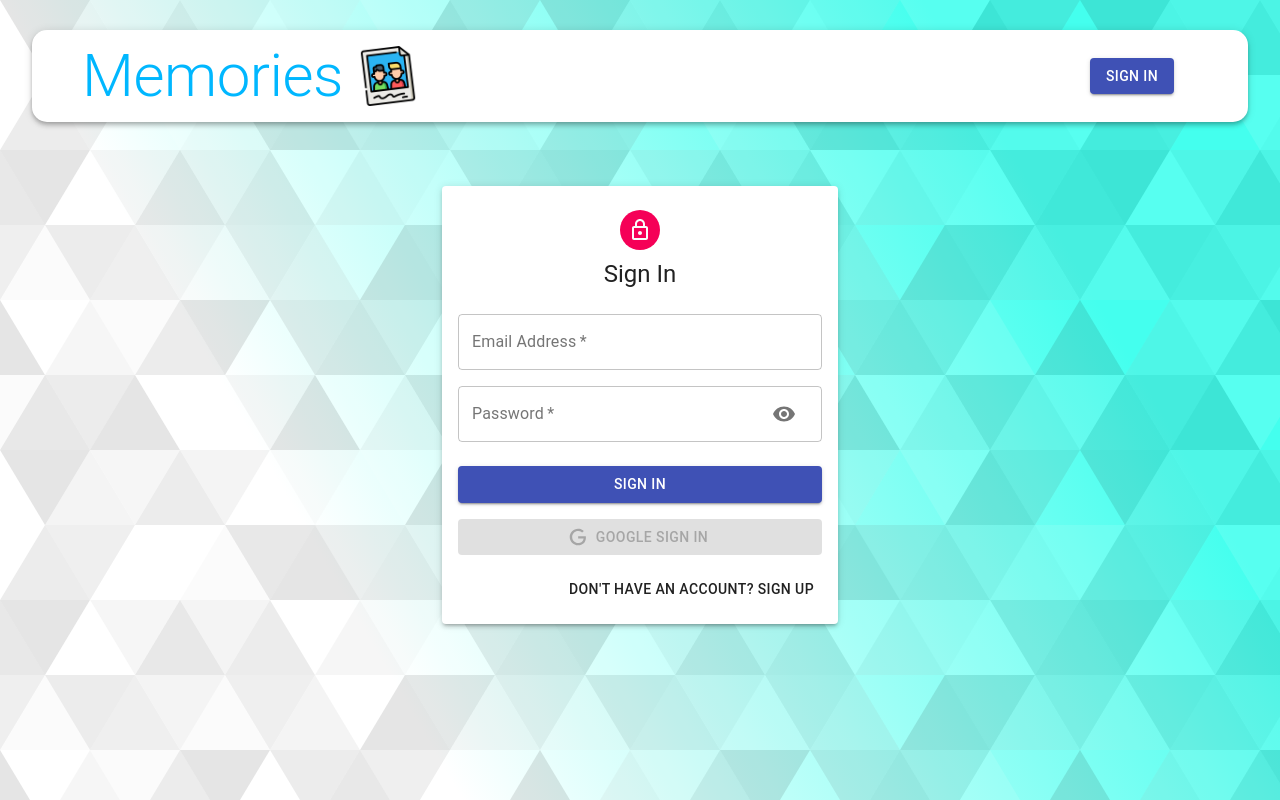
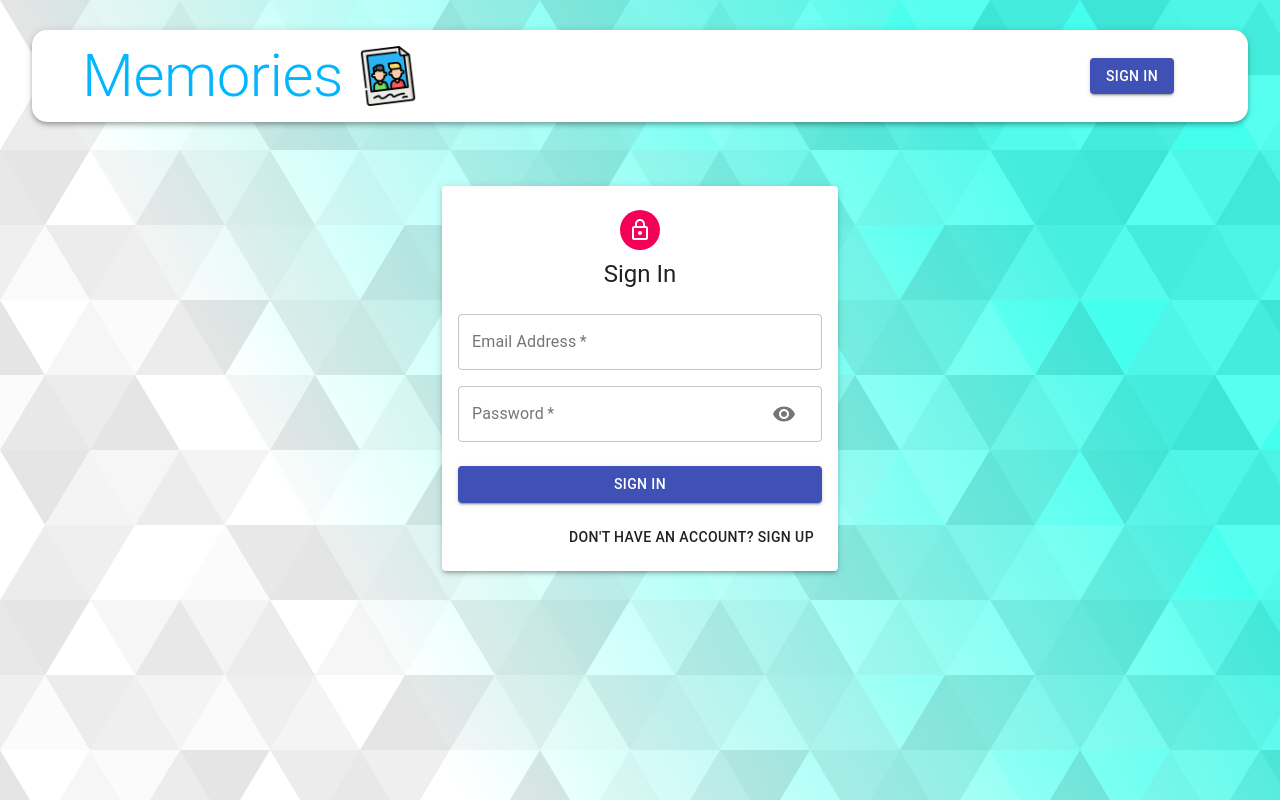
Before and after one commit to stanleyluong/Memories-frontend, a React (Create React App) app: page /Memories/auth in a window 1280 px wide. Built offline with nearby package versions, Linux system fonts and the light colour scheme.

Commit message:
removed google sign in

```diff
--- a/src/components/Auth/Auth.js
+++ b/src/components/Auth/Auth.js
@@ -81,7 +81,7 @@ const Auth = () => {
                     <Button type="submit" fullWidth variant="contained" color="primary" className={classes.submit}>
                         { isSignup ? 'Sign Up' : 'Sign In' }
                     </Button>
-                    <GoogleLogin
+                    {/* <GoogleLogin
                         clientId="293664759215-mq85kir3of6mrqcq7a3ejislc205uru7.apps.googleusercontent.com"
                         render={(renderProps)=> (
                             <Button
@@ -99,11 +99,11 @@ const Auth = () => {
                         onSuccess={googleSuccess}
                         onFailure={googleFailure}
                         cookiePolicy="single_host_origin"
-                    />
+                    /> */}
                     <Grid container justifyContent="flex-end">
                         <Grid item>
                             <Button onClick={switchMode}>
-                                { isSignup ? 'Allready have an account? Sign In' : "Don't have an account? Sign Up"}
+                                { isSignup ? 'Already have an account? Sign In' : "Don't have an account? Sign Up"}
                             </Button>
                         </Grid>
                     </Grid>
```
